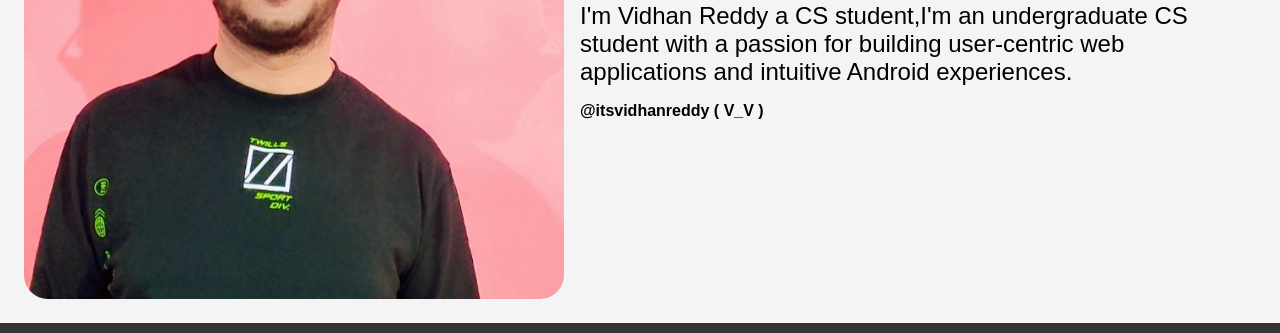
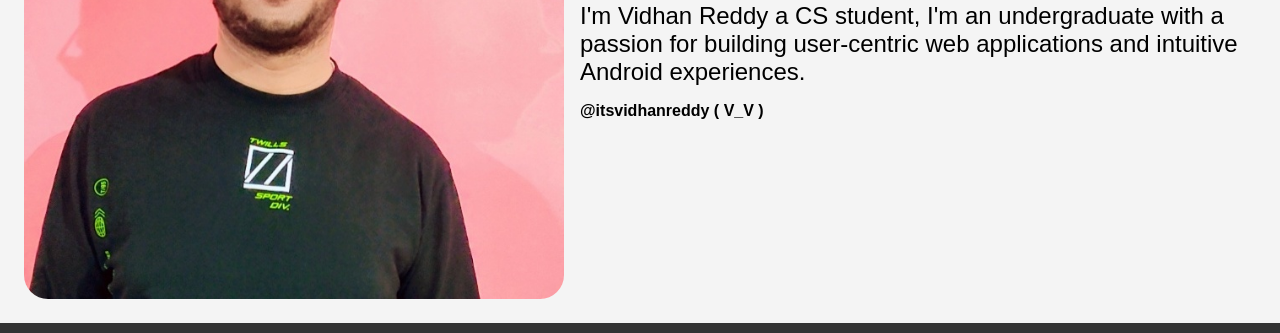
Before and after one commit to AVidhanR/AVRsPortfolio, a plain HTML site: page index.html in a window 1280 px wide. Shown: the part 360-693 px from the top of the page. Drawn offline with Linux system fonts and the light colour scheme.

Commit message:
Update index.html

```diff
--- a/index.html
+++ b/index.html
@@ -54,7 +54,7 @@
         <div class="hero__article">
           <h1>Hi&nbsp;there&nbsp;👋🏻</h1>
           <p>
-            I'm Vidhan Reddy a CS student,I'm an undergraduate CS student with a
+            I'm Vidhan Reddy a CS student, I'm an undergraduate with a
             passion for building user-centric web applications and intuitive
             Android experiences.
           </p>
```
